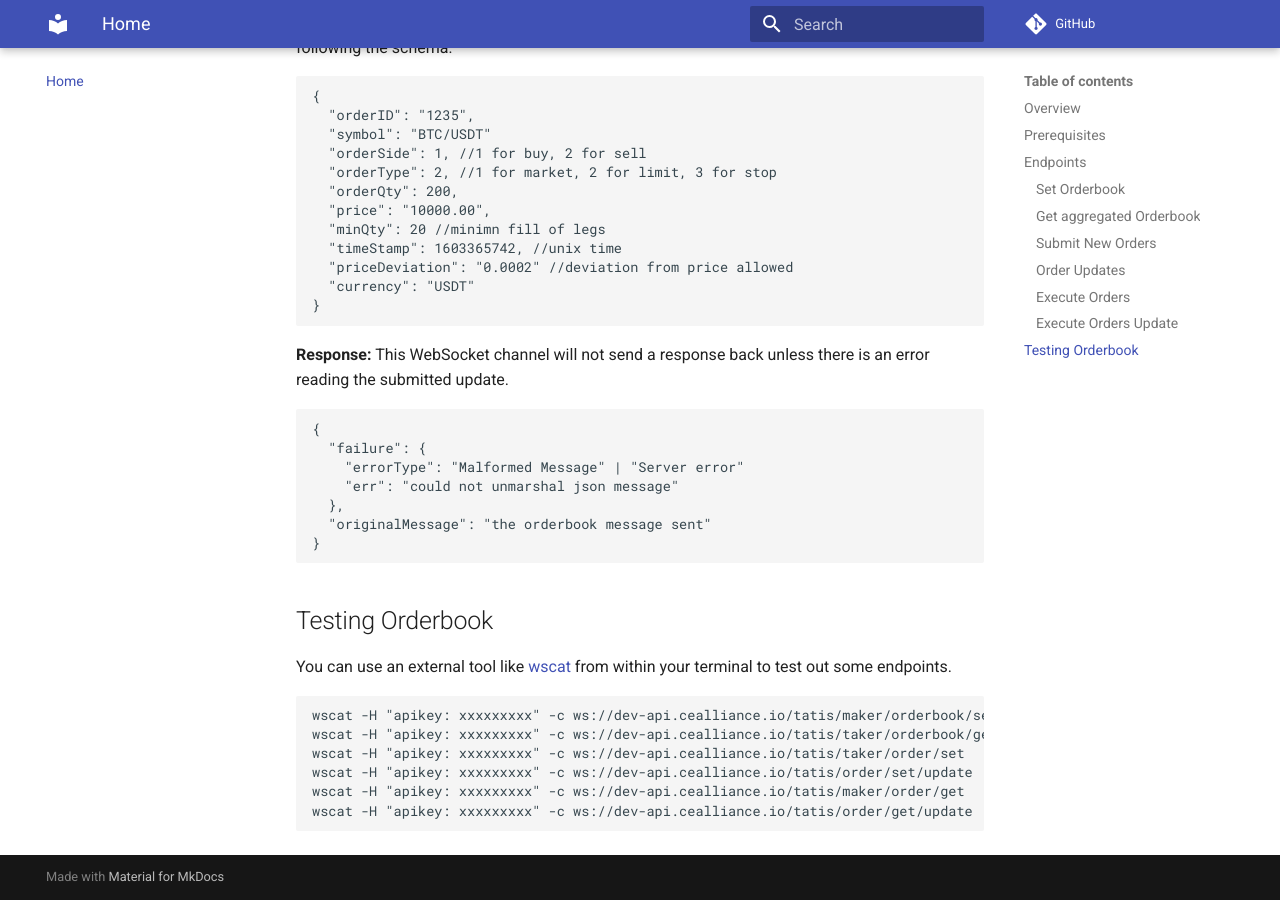
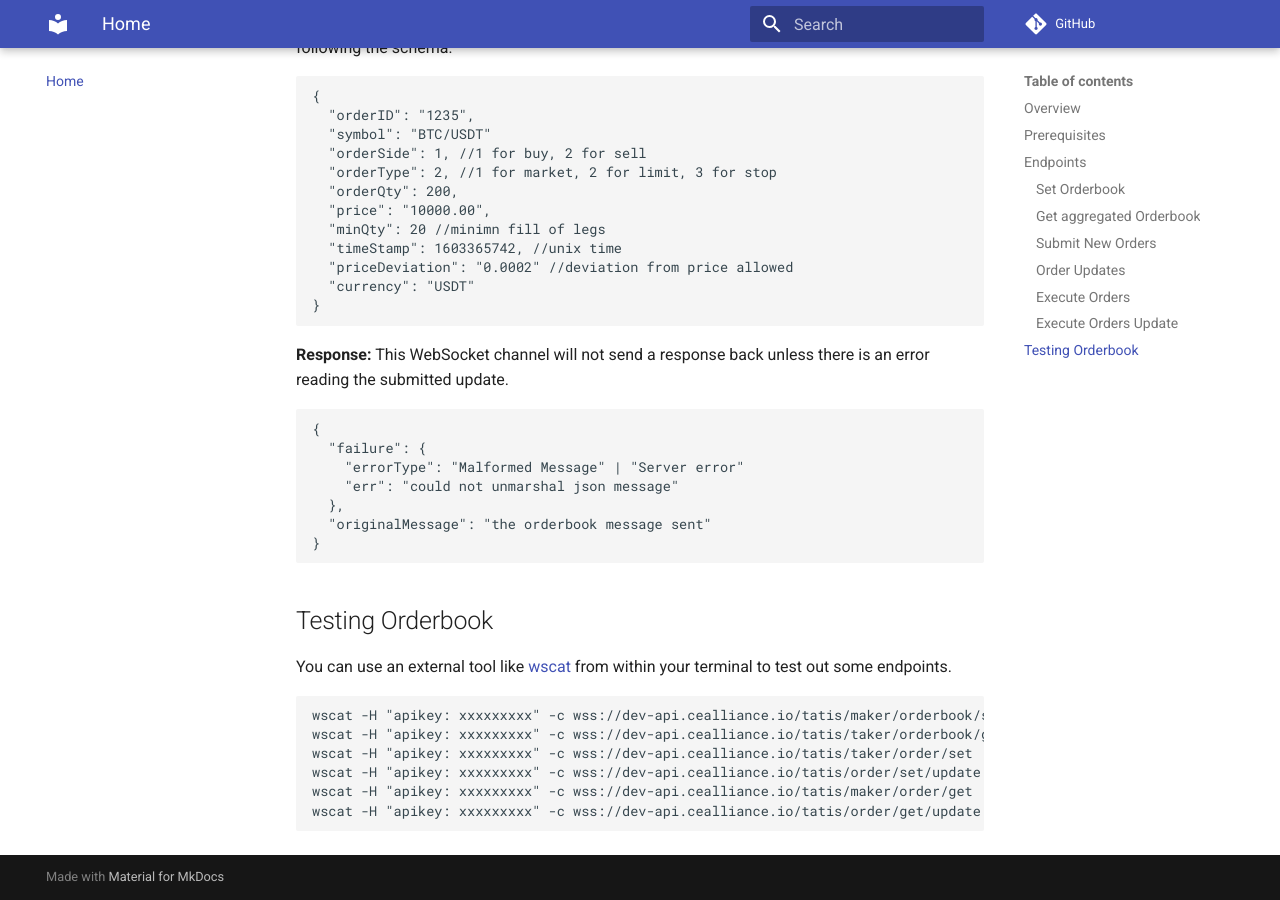
Before and after one commit to MasterVentures/cea-docs, an MkDocs documentation site: the page built from docs/index.md, in a window 1280 px wide and 900 px high, scrolled down 5541 px. Built offline with MkDocs 1.6.1 and Material for MkDocs 9.7.7, drawn with Linux system fonts in a browser that asks for light colours; comment, search, counter and statistics services are not loaded.

Commit message:
DOCS: Change ws:// to wss://

````diff
--- a/docs/index.md
+++ b/docs/index.md
@@ -285,10 +285,10 @@ _Fields executionId, fillQty, fillPrice, missingQty, >execQty, avgPrice, settleD
 You can use an external tool like [wscat](https://www.npmjs.com/package/wscat) from within your terminal to test out some endpoints.
 
 ```bash
-wscat -H "apikey: xxxxxxxxx" -c ws://dev-api.cealliance.io/tatis/maker/orderbook/set
-wscat -H "apikey: xxxxxxxxx" -c ws://dev-api.cealliance.io/tatis/taker/orderbook/get
-wscat -H "apikey: xxxxxxxxx" -c ws://dev-api.cealliance.io/tatis/taker/order/set
-wscat -H "apikey: xxxxxxxxx" -c ws://dev-api.cealliance.io/tatis/order/set/update
-wscat -H "apikey: xxxxxxxxx" -c ws://dev-api.cealliance.io/tatis/maker/order/get
-wscat -H "apikey: xxxxxxxxx" -c ws://dev-api.cealliance.io/tatis/order/get/update
+wscat -H "apikey: xxxxxxxxx" -c wss://dev-api.cealliance.io/tatis/maker/orderbook/set
+wscat -H "apikey: xxxxxxxxx" -c wss://dev-api.cealliance.io/tatis/taker/orderbook/get
+wscat -H "apikey: xxxxxxxxx" -c wss://dev-api.cealliance.io/tatis/taker/order/set
+wscat -H "apikey: xxxxxxxxx" -c wss://dev-api.cealliance.io/tatis/order/set/update
+wscat -H "apikey: xxxxxxxxx" -c wss://dev-api.cealliance.io/tatis/maker/order/get
+wscat -H "apikey: xxxxxxxxx" -c wss://dev-api.cealliance.io/tatis/order/get/update
 ```
````
